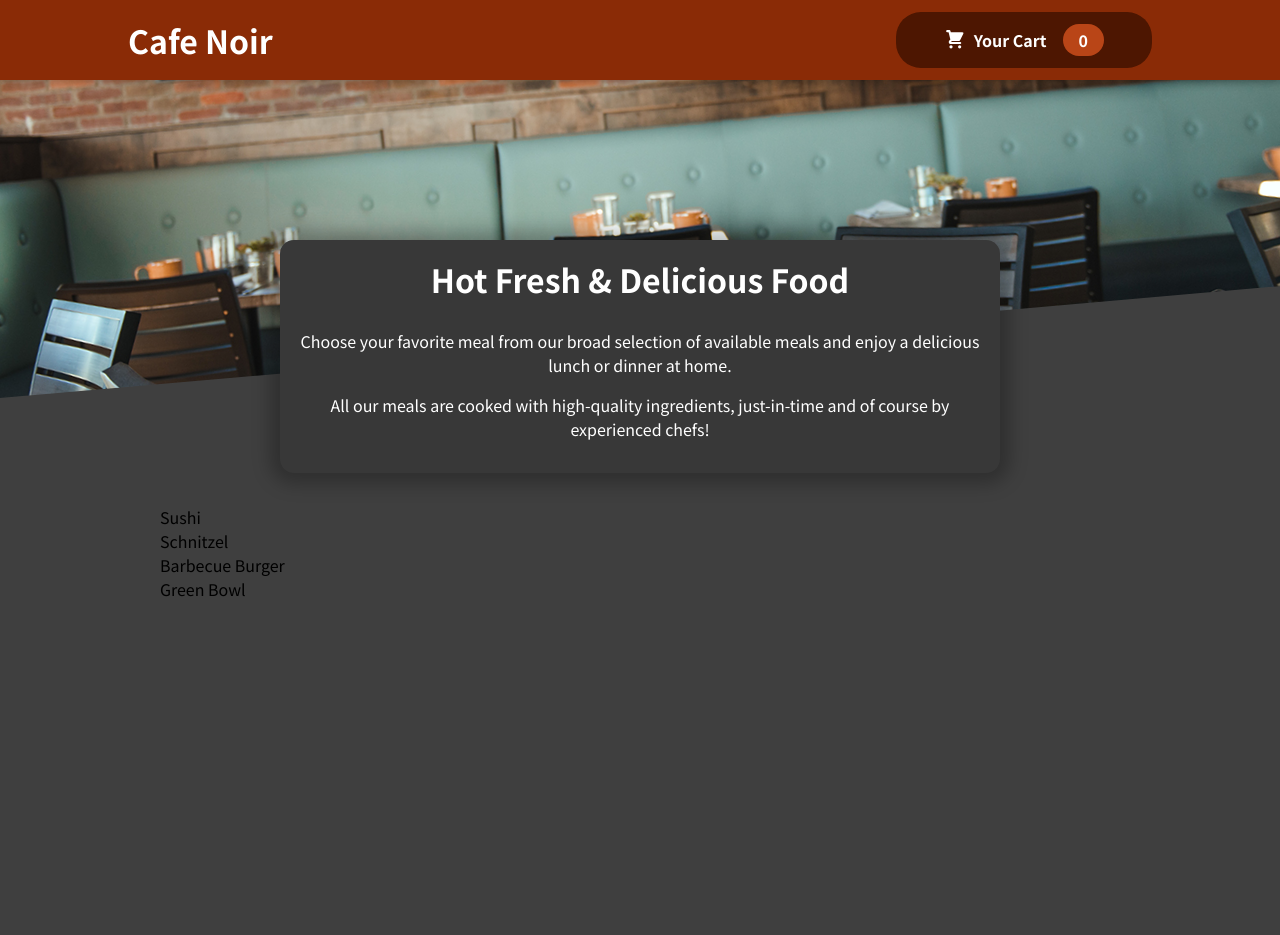
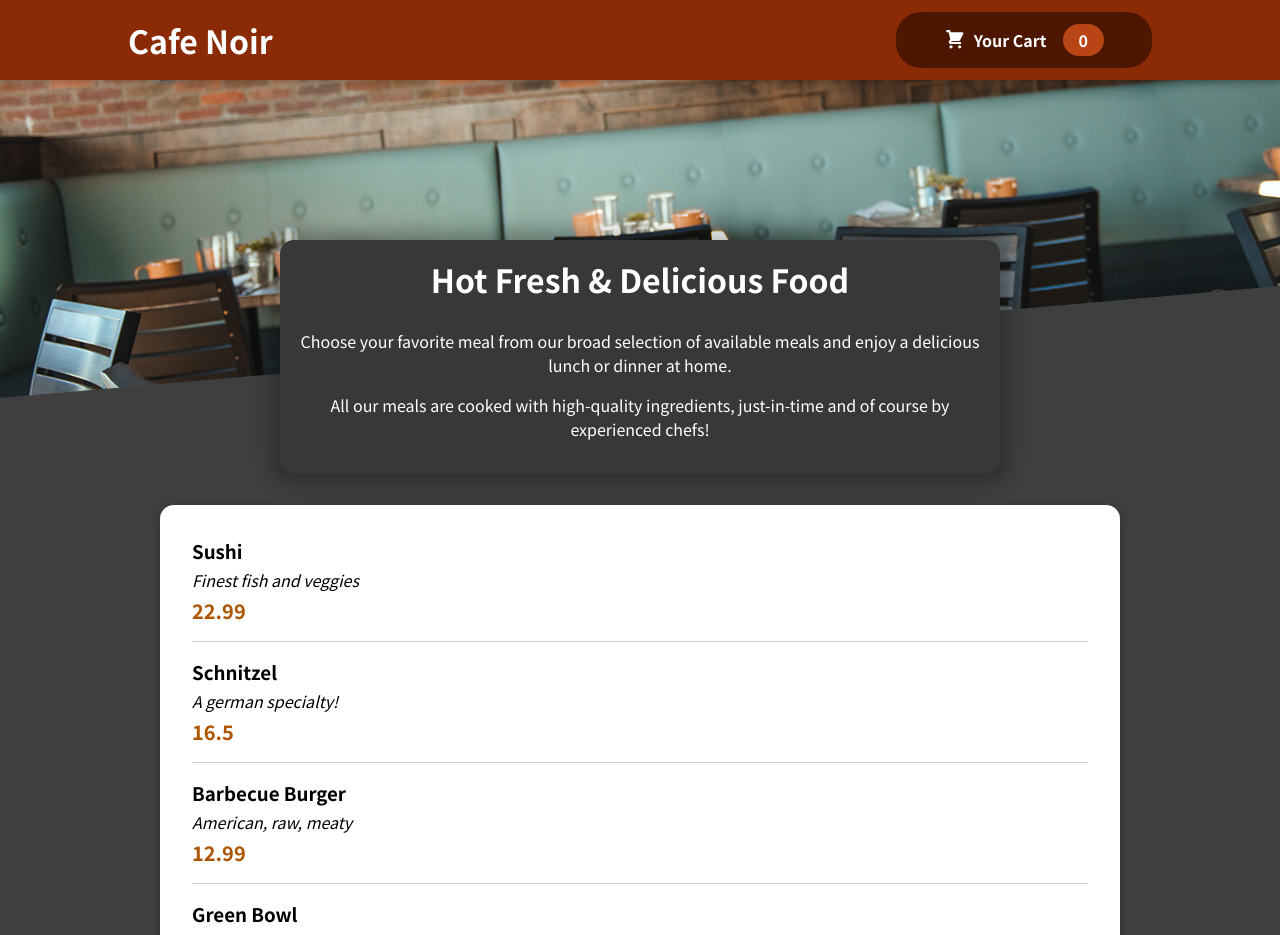
Before and after one commit to pramuditha1/react-food-order-app, a React (Create React App) app: page / in a window 1280 px wide. Shown: the top 935 px of the page. Before the commit the page ends 800 px from the top, so only its background shows below. Built offline with nearby package versions, Linux system fonts and the light colour scheme.

Commit message:
Adding meal item component

```diff
--- a/src/components/Meals/AvailableMeals.js
+++ b/src/components/Meals/AvailableMeals.js
@@ -1,5 +1,7 @@
 import React from 'react'
+import Card from '../UI/Card'
 import classes from './AvailablesMeal.module.css'
+import MealItem from './MealItem/MealItem'
 
 const meals = [
     {
@@ -29,10 +31,13 @@
 ]
 const AvailableMeals = () => {
 
-    const mealList = meals.map((meal) => <li>{meal.name}</li>)
+    const mealList = meals.map((meal) => <MealItem key={meal.id} meal={meal}/>)
     return (
         <section className={classes.meals}>
-            <ul>{mealList}</ul>
+            <Card>
+                <ul>{mealList}</ul>
+            </Card>
+
         </section>
     )
 }
--- /dev/null
+++ b/src/components/Meals/MealItem/MealItem.js
@@ -0,0 +1,19 @@
+import React from 'react'
+import classes from './MealItem.module.css'
+
+const  MealItem = (props) => {
+  return (
+    <li className={classes.meal}>
+        <div>
+            <h3 className={classes.name}>{props.meal.name}</h3>
+            <div className={classes.description}>{props.meal.description}</div>
+            <div className={classes.price}>{props.meal.price}</div>
+        </div>
+        <div>
+
+        </div>
+    </li>
+  )
+}
+
+export default MealItem
--- /dev/null
+++ b/src/components/Meals/MealItem/MealItem.module.css
@@ -0,0 +1,22 @@
+.meal {
+    display: flex;
+    justify-content: space-between;
+    margin: 1rem;
+    padding-bottom: 1rem;
+    border-bottom: 1px solid #ccc;
+  }
+
+  .meal h3 {
+    margin: 0 0 0.25rem 0;
+  }
+
+  .description {
+    font-style: italic;
+  }
+
+  .price {
+    margin-top: 0.25rem;
+    font-weight: bold;
+    color: #ad5502;
+    font-size: 1.25rem;
+  }
--- /dev/null
+++ b/src/components/UI/Card.js
@@ -0,0 +1,10 @@
+import React from 'react'
+import classes from './Card.module.css'
+
+const Card = (props) => {
+  return (
+    <div className={classes.card}>{props.children}</div>
+  )
+}
+
+export default Card
--- /dev/null
+++ b/src/components/UI/Card.module.css
@@ -0,0 +1,6 @@
+.card {
+    padding: 1rem;
+    box-shadow: 0 2px 8px rgba(0, 0, 0, 0.25);
+    border-radius: 14px;
+    background-color: white;
+}
```
